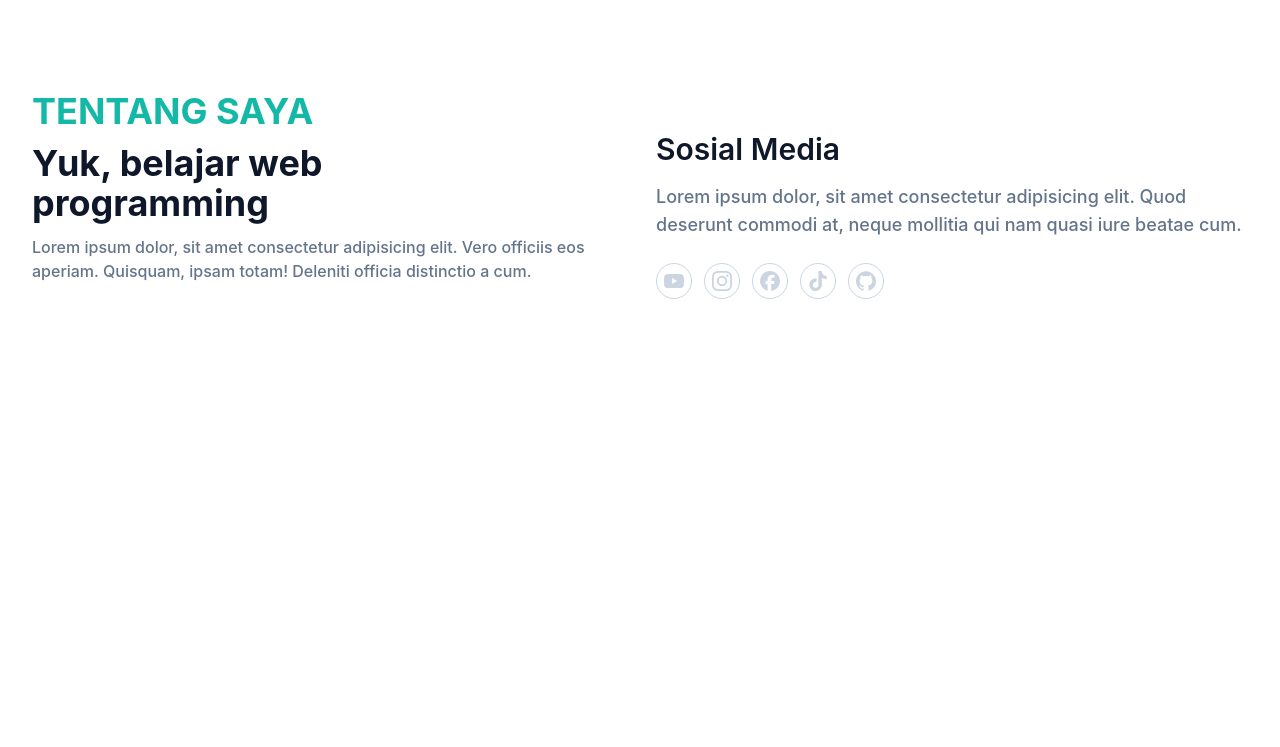
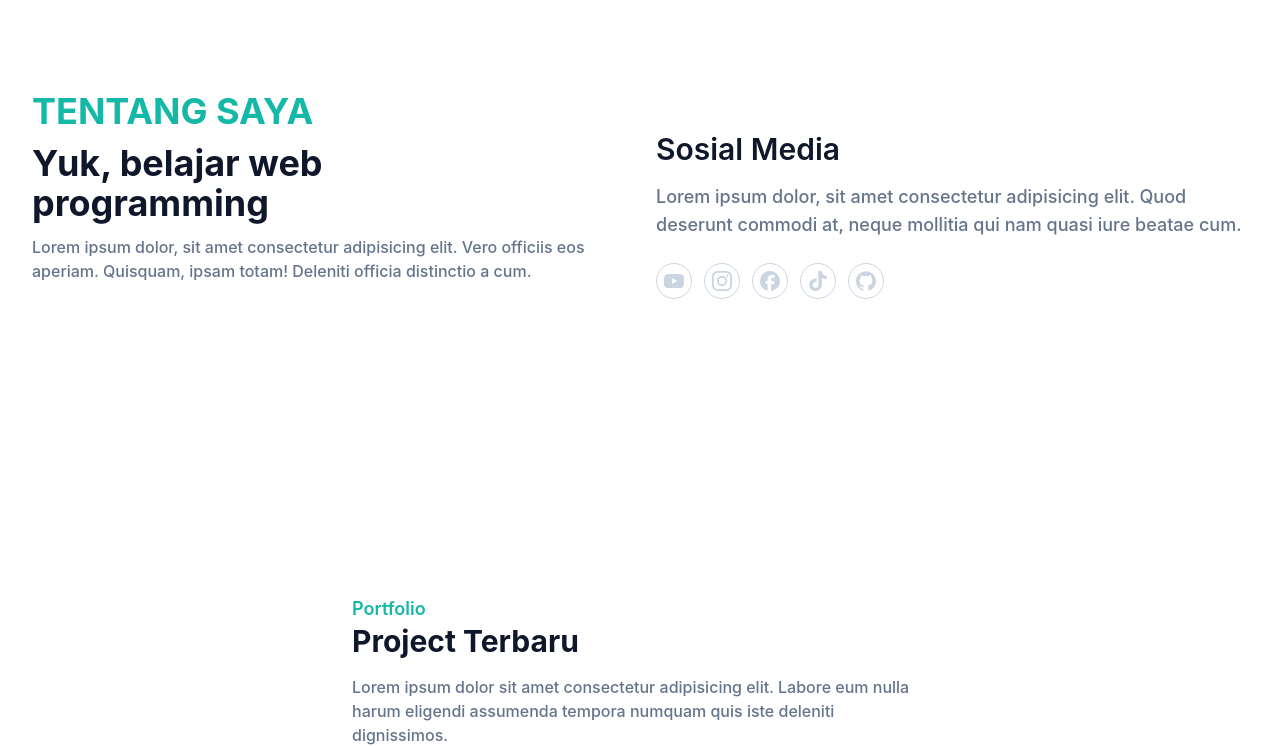
Before and after one commit to mofasa798/my-portfolio, a website: page index.html in a window 1280 px wide. Shown: the part 863-1610 px from the top of the page. Before the commit the page ends 1314 px from the top, so only its background shows below. Drawn offline with Linux system fonts and the light colour scheme.

Commit message:
add portfolio section with title and description to showcase recent projects

```diff
--- a/index.html
+++ b/index.html
@@ -102,6 +102,25 @@
       </section>
     <!-- About section end -->
 
+    <!-- Portfolio section start -->
+     <section id="portfolio" class="pt-36 pb-16 bg-slate-100">
+        <div class="container">
+            <div class="w-full px-4">
+                <div class="max-w-xl mx-auto text-center mb-16">
+                    <h4 class="font-semibold text-lg text-primary mb-2">Portfolio</h4>
+                    <h2 class="font-bold text-dark text-3xl mb-4">Project Terbaru</h2>
+                    <p class="font-medium text-base text-secondary">Lorem ipsum dolor sit amet consectetur adipisicing elit. Labore eum nulla harum eligendi assumenda tempora numquam quis iste deleniti dignissimos.</p>
+                </div>
+            </div>
+            <div class="w-full px-4 flex flex-wrap justify-center">
+                <div class="mb-12 p-4">
+
+                </div>
+            </div>
+        </div>
+     </section>
+    <!-- Portfolio section end -->
+
     <script src="dist/js/script.js"></script>
 </body>
 </html>
```
